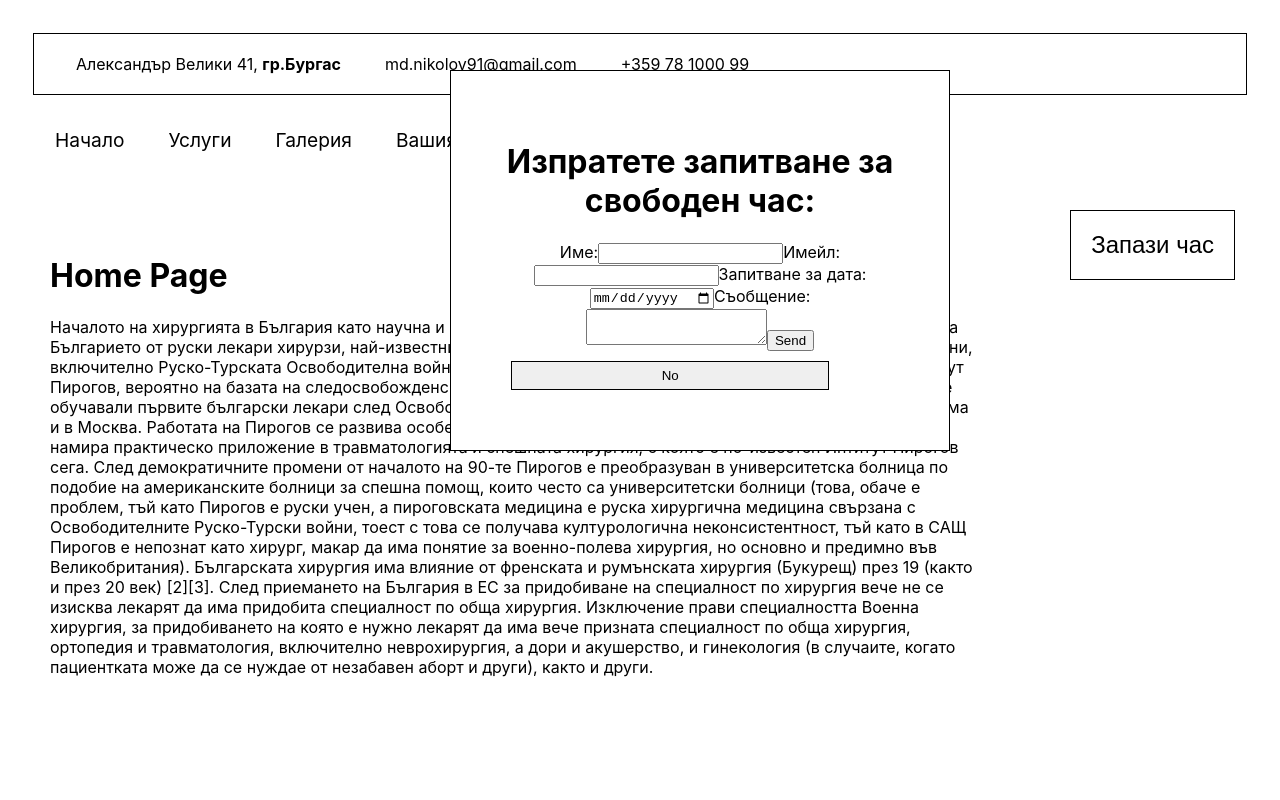
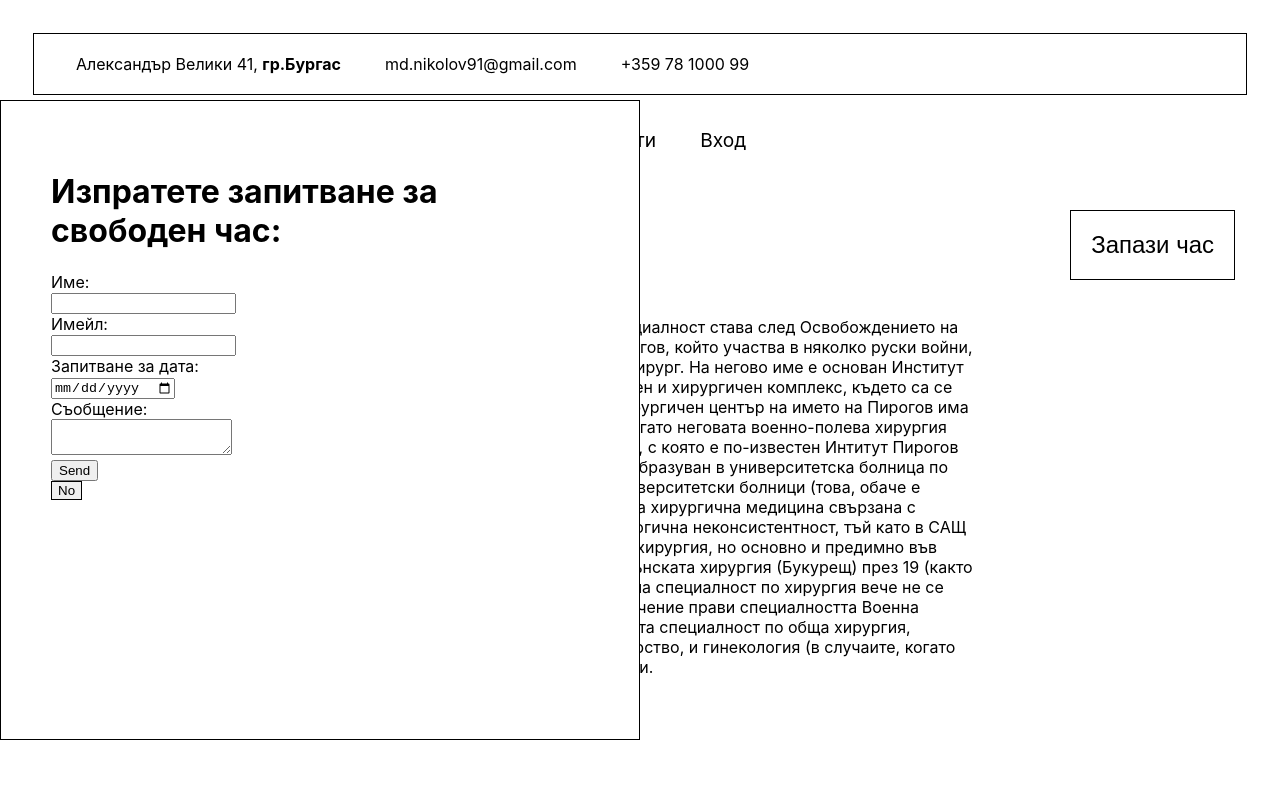
Before and after one commit to stefanovagloriaa/medical-appointment-app, a Next.js app: page / in a window 1280 px wide. Both pictures are taken after a click on the button "Запази час". Shown: the top 800 px of the page. Built offline with nearby package versions, Linux system fonts and the light colour scheme.

Commit message:
CSS changes

```diff
--- a/components/AppointmentModal.js
+++ b/components/AppointmentModal.js
@@ -37,23 +37,39 @@ const AppointmentModal = () => {
         </button>
       </div>
       {showModal && (
+        <div>
           <form
             ref={form}
             onSubmit={submitHandler}
             className={classes.appointment}
           >
+            <div>
               <h1>Изпратете запитване за свободен час:</h1>
+            </div>
+            <div>
               <label htmlFor="name">Име:</label>
               <input id="name" type="text" name="firstName" />
+            </div>
+            <div>
               <label htmlFor="email">Имейл:</label>
               <input id="email" type="email" name="userEmail" />
+            </div>
+            <div>
               <label htmlFor="data">Запитване за дата:</label>
               <input id="data" type="date" name="data" />
+            </div>
+            <div>
               <label htmlFor="message">Съобщение:</label>
               <textarea id="message" name="message"></textarea>
+            </div>
+            <div>
               <input type="submit" value="Send" />
+            </div>
+            <div>
               <button onClick={() => setShowModal(false)}>No</button>
+            </div>
           </form>
+        </div>
       )}
     </div>
   );
--- a/components/AppointmentModal.module.css
+++ b/components/AppointmentModal.module.css
@@ -1,22 +1,18 @@
 .appointment {
+    display:flex;
+    flex-direction:column;
+    align-items:flex-start;
     position: fixed;
-    width: 500px;
+    width: 50%;
+    height: 80%;
     top: 100px;
-    text-align: center;
     padding: 50px;
     border: 1px solid;
-    margin-left: 450px;
-    margin-right: 450px;
-    margin-top: -30px;
     background-color: white;
 }
 
 .appointment button {
     display: block;
-    width: 80%;
-    padding: 6px;
-    margin: 10px;
-    box-sizing: border-box;
     border: 1px solid black;
 }
 
@@ -38,3 +34,8 @@
 .buttonStyle:hover {
     background-color: whitesmoke;
 }
+
+
+.appointment label {
+    display: block;
+}
```
Lines whose indentation alone changed are shown as unchanged.
